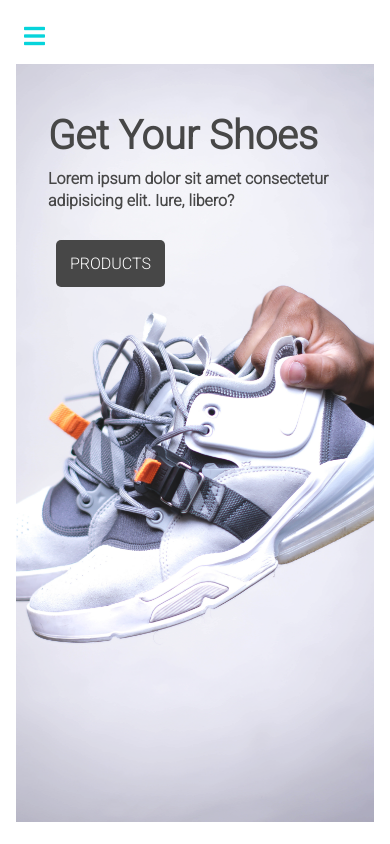
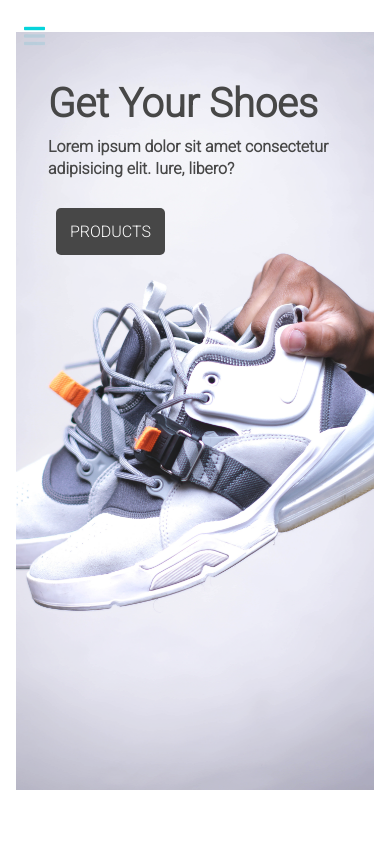
Before and after one commit to JockeHTML/shoppingCart-project, a React (Create React App) app: page / in a window 390 px wide. Built offline with nearby package versions, Linux system fonts and the light colour scheme.

Commit message:
changed menu padding for mobile

```diff
--- a/src/Components/About/About.module.css
+++ b/src/Components/About/About.module.css
@@ -66,7 +66,4 @@
     text-align: center;
     border: 60%;
   }
-  .wrapper {
-    margin-top: 5rem;
-  }
 }
--- a/src/Components/Cart/Cart.module.css
+++ b/src/Components/Cart/Cart.module.css
@@ -156,7 +156,7 @@
 
 @media (max-width: 768px) {
   .wrapper {
-    margin-top: 4rem;
+    padding-top: 4rem;
   }
   .heading {
     padding: 3rem 2rem;
--- a/src/Components/Contact/Contact.module.css
+++ b/src/Components/Contact/Contact.module.css
@@ -79,9 +79,6 @@
 }
 
 @media (max-width: 768px) {
-  .wrapper {
-    margin-top: 5rem;
-  }
   .contact {
     padding: 2rem 1rem;
   }
--- a/src/Components/Home/Home.module.css
+++ b/src/Components/Home/Home.module.css
@@ -59,6 +59,6 @@ h3 {
     font-size: 1rem;
   }
   .wrapper {
-    padding: 4rem 1rem 1rem 1rem;
+    padding: 1rem 1rem 1rem 1rem;
   }
 }
--- a/src/Components/Nav/Nav.module.css
+++ b/src/Components/Nav/Nav.module.css
@@ -126,4 +126,7 @@ ul {
   .links {
     display: none;
   }
+  .wrapper {
+    padding-bottom: 1rem;
+  }
 }
--- a/src/Components/Products/Products.module.css
+++ b/src/Components/Products/Products.module.css
@@ -72,6 +72,6 @@ p {
 
 @media (max-width: 768px) {
   .wrapper {
-    margin-top: 4rem;
+    padding-top: 4rem;
   }
 }
```
